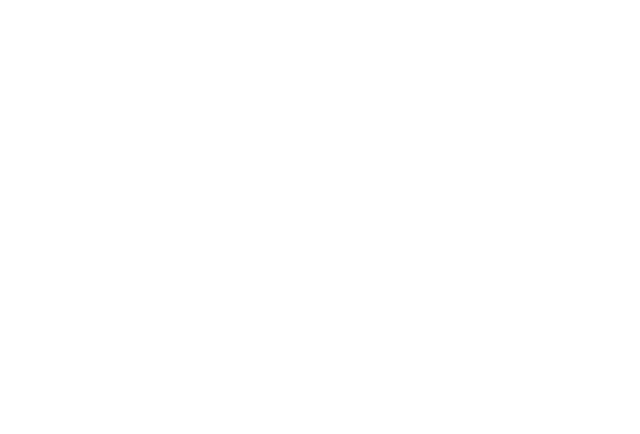
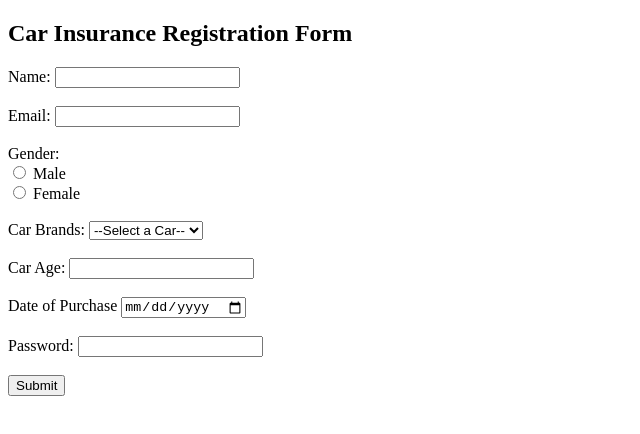
Before and after one commit to acciojob/car-insurance-form-Sruthin31, a website: page main.html in a window 1280 px wide. Shown: the whole page, without its empty margins (0-640 px from the left). Drawn offline with Linux system fonts and the light colour scheme.

Commit message:
created a submission

```diff
--- a/main.html
+++ b/main.html
@@ -10,6 +10,53 @@
 	<!-- the entire body must be written by student -->
     <script type="text/javascript" src="./script.js">
 </script>
+	<h2>Car Insurance Registration Form</h2>
+	<form action ="submit-registration" method="post">
+		<div>
+	<label for = "name">Name:</label>
+	<input type = "text" id="name" required><br><br>
+		</div>
+		<div>
+	<label for = "email">Email:</label>
+	<input type = "text" id="email" required><br><br>
+		</div>
+
+		<div>
+
+		<label for = "gender">Gender:</label><br>
+	<input type = "radio" id = "gender" value = "male" required>
+	<label for = "male">Male</label><br>
+		<input type = "radio" id = "gender" value = "female" required>
+	<label for = "male">Female</label><br><br>
+		</div>
+<div>
+<label for = "cars">Car Brands:</label>
+	<select id = "cars">
+		<option value="">--Select a Car--</option>
+		<option value = "BMW">BMW</option>
+		<option value="Audi">Audi</option>
+		<option value = "mercedez">Mercedez</option>
+	</select><br><br>
+	</div>
+
+		<div>
+			<label for ="carage">Car Age:</label>
+			<input type="number" id = "carage" name = "carage" required><br><br>
+		</div>
+
+		<div>
+			<label for="dop">Date of Purchase</label>
+			<input type = "date" id="dop" name="dop" required><br><br>
+		</div>
+
+		<div>
+			<label for="password">Password:</label>
+			<input type="password" id="password" name = "password" required><br><br>
+		</div>
+		<div>
+			<button type="submit">Submit</button>
+		</div>
+	</form>
 
 </body>
 
```
